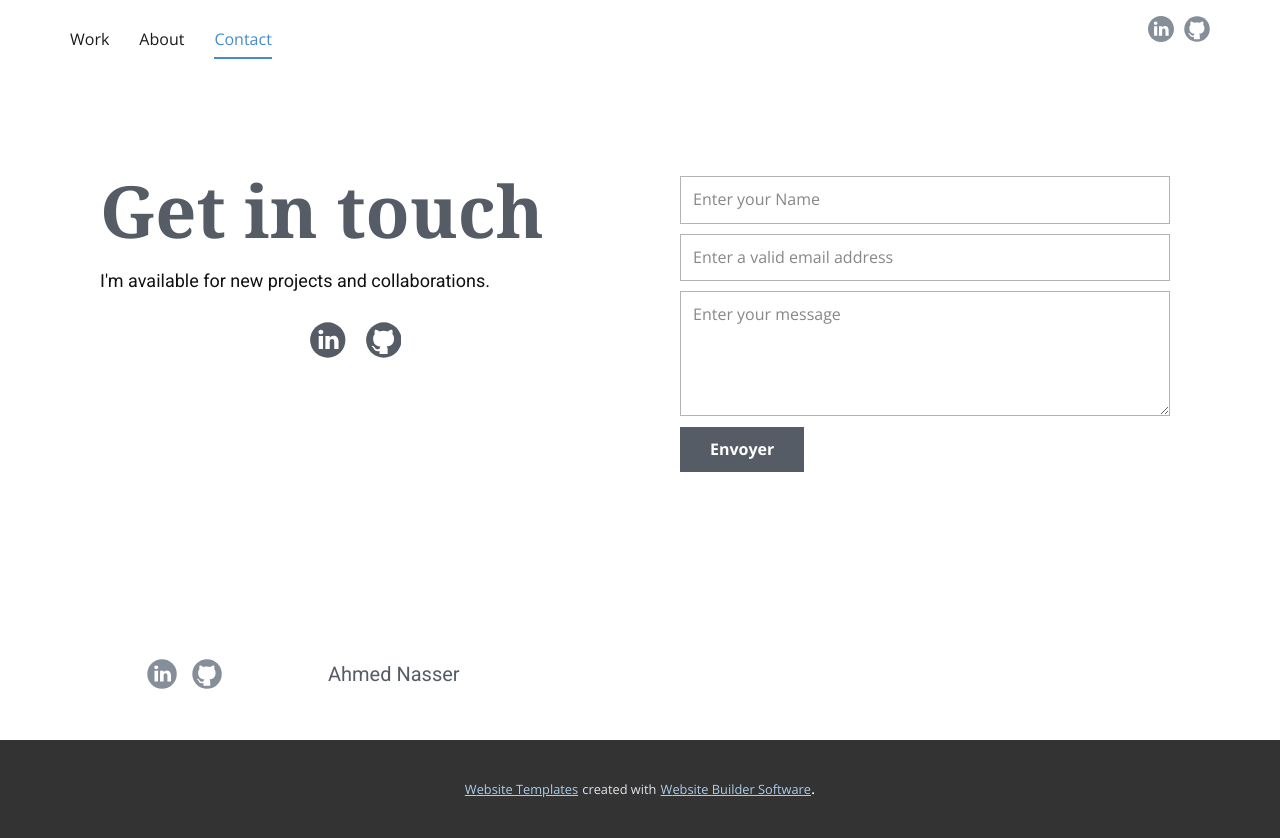
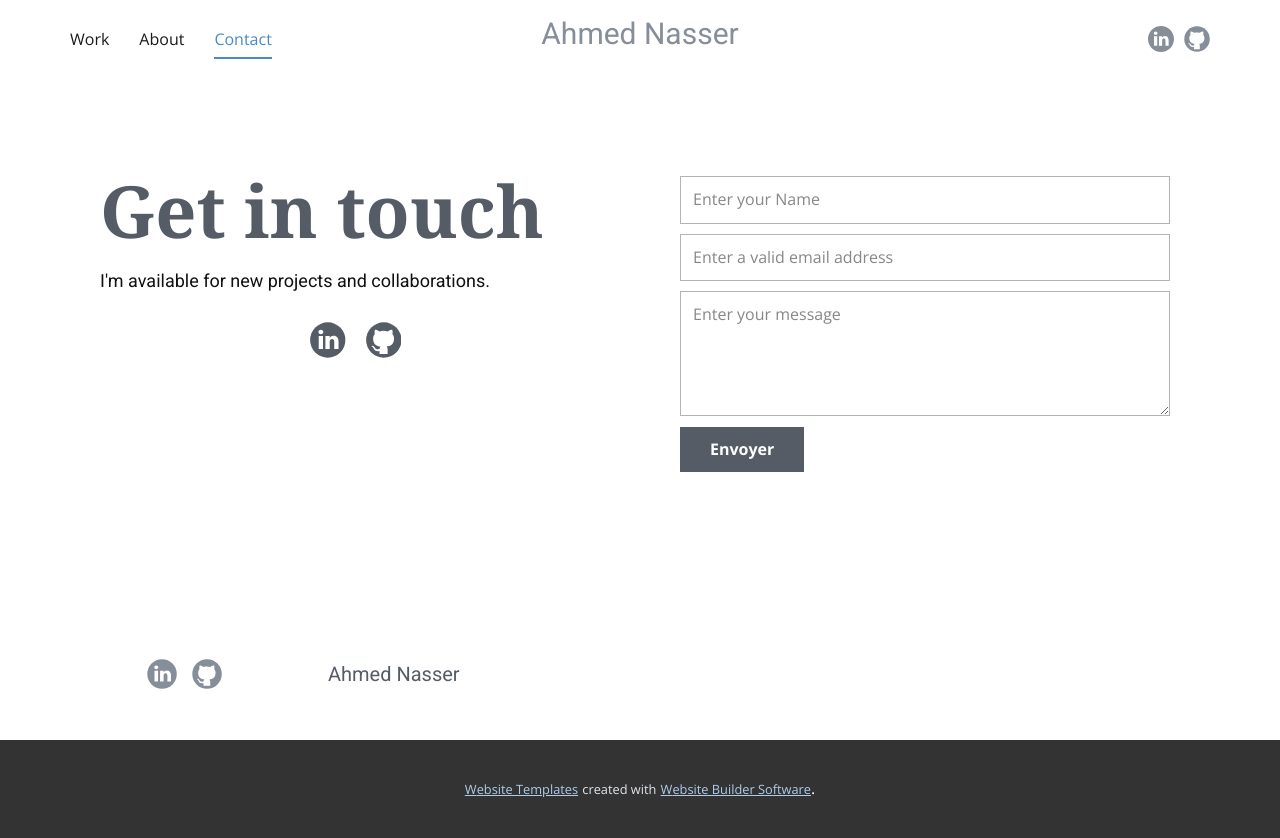
Before and after one commit to Ahmed-nd/portfolio, a plain HTML site: page Contact.html in a window 1280 px wide. Drawn offline with nearby package versions, Linux system fonts and the light colour scheme.

Commit message:
fix bugs

```diff
--- a/Contact.html
+++ b/Contact.html
@@ -6,10 +6,12 @@
     <meta name="keywords" content="Get in touch">
     <meta name="description" content="">
     <meta name="page_type" content="np-template-header-footer-from-plugin">
+    <title>Ahmed Nasser</title>
     <link rel="stylesheet" href="nicepage.css" media="screen">
 <link rel="stylesheet" href="Contact.css" media="screen">
     <script class="u-script" type="text/javascript" src="jquery.js" defer=""></script>
     <script class="u-script" type="text/javascript" src="nicepage.js" defer=""></script>
+    <meta name="generator" content="Ahmed Nasser's portfolio">
     <link id="u-theme-google-font" rel="stylesheet" href="https://fonts.googleapis.com/css?family=Roboto:100,100i,300,300i,400,400i,500,500i,700,700i,900,900i|Open+Sans:300,300i,400,400i,600,600i,700,700i,800,800i">
 
 
@@ -60,6 +62,7 @@
           </div>
         </nav>
         <h3 class="u-align-center u-headline u-text u-text-palette-5-dark-1 u-text-1">
+          <a href="https://ahmed-nd.github.io/portfolio/">Ahmed Nasser</a>
         </h3>
         <div class="u-align-center-lg u-align-center-md u-align-center-sm u-align-center-xs u-align-left-xl u-social-icons u-spacing-10 u-social-icons-1">
           <a class="u-social-url" target="_blank" title="LinkedIn" href="https://www.linkedin.com/in/ahmed-nasser-94a765171/"><span class="u-icon u-icon-circle u-social-icon u-social-linkedin u-text-palette-5-dark-1 u-icon-1"><svg class="u-svg-link" preserveAspectRatio="xMidYMin slice" viewBox="0 0 512 512" style=""><use xmlns:xlink="http://www.w3.org/1999/xlink" xlink:href="#svg-3255"></use></svg><svg class="u-svg-content" viewBox="0 0 512 512" id="svg-3255"><path d="m256 0c-141.363281 0-256 114.636719-256 256s114.636719 256 256 256 256-114.636719 256-256-114.636719-256-256-256zm-74.390625 387h-62.347656v-187.574219h62.347656zm-31.171875-213.1875h-.40625c-20.921875 0-34.453125-14.402344-34.453125-32.402344 0-18.40625 13.945313-32.410156 35.273437-32.410156 21.328126 0 34.453126 14.003906 34.859376 32.410156 0 18-13.53125 32.402344-35.273438 32.402344zm255.984375 213.1875h-62.339844v-100.347656c0-25.21875-9.027343-42.417969-31.585937-42.417969-17.222656 0-27.480469 11.601563-31.988282 22.800781-1.648437 4.007813-2.050781 9.609375-2.050781 15.214844v104.75h-62.34375s.816407-169.976562 0-187.574219h62.34375v26.558594c8.285157-12.78125 23.109375-30.960937 56.1875-30.960937 41.019531 0 71.777344 26.808593 71.777344 84.421874zm0 0"></path></svg></span>
```
Also changed, not shown: About.html (+3 -2 lines), Work.html (+3 -0 lines), index.html (+3 -0 lines).
